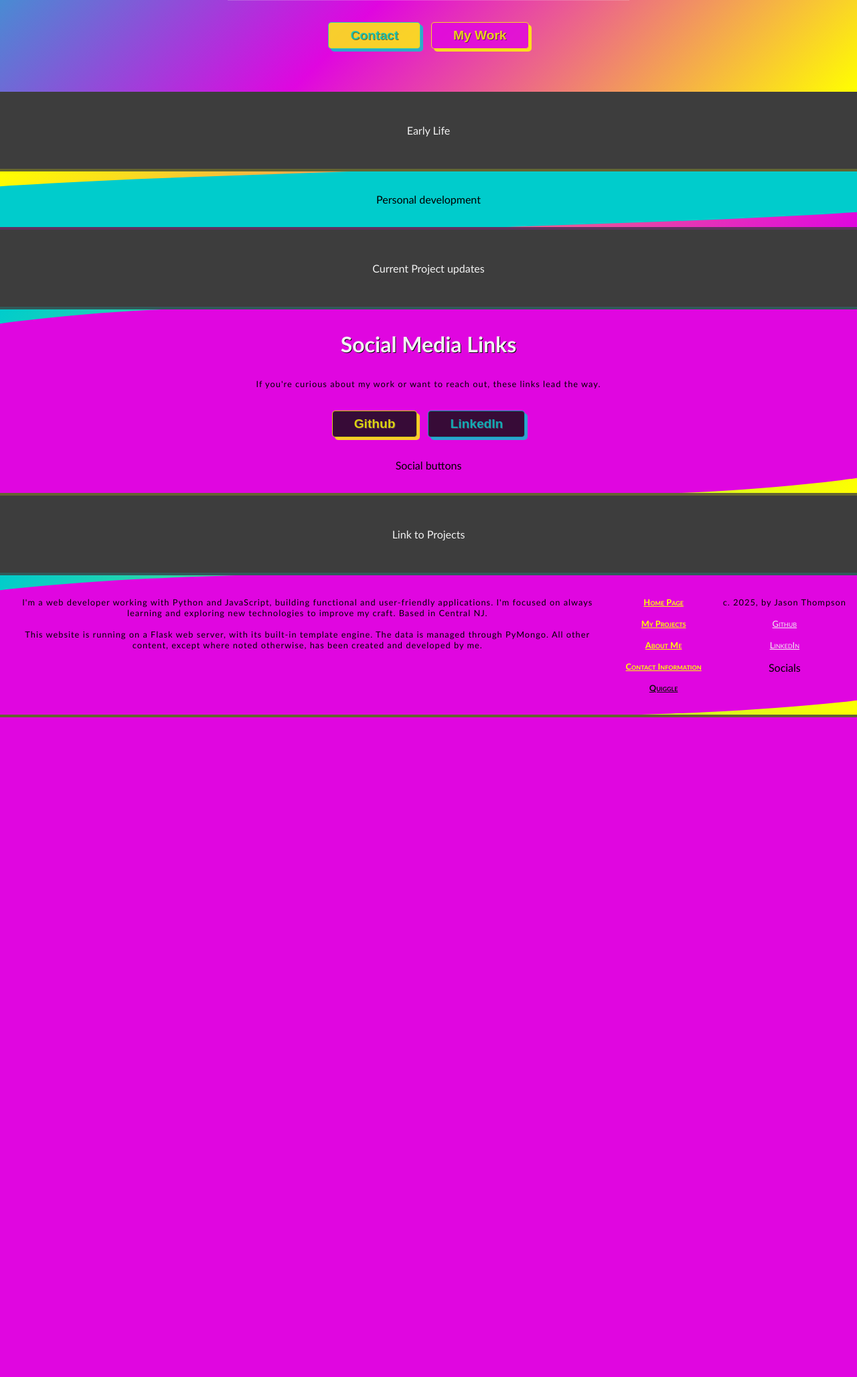
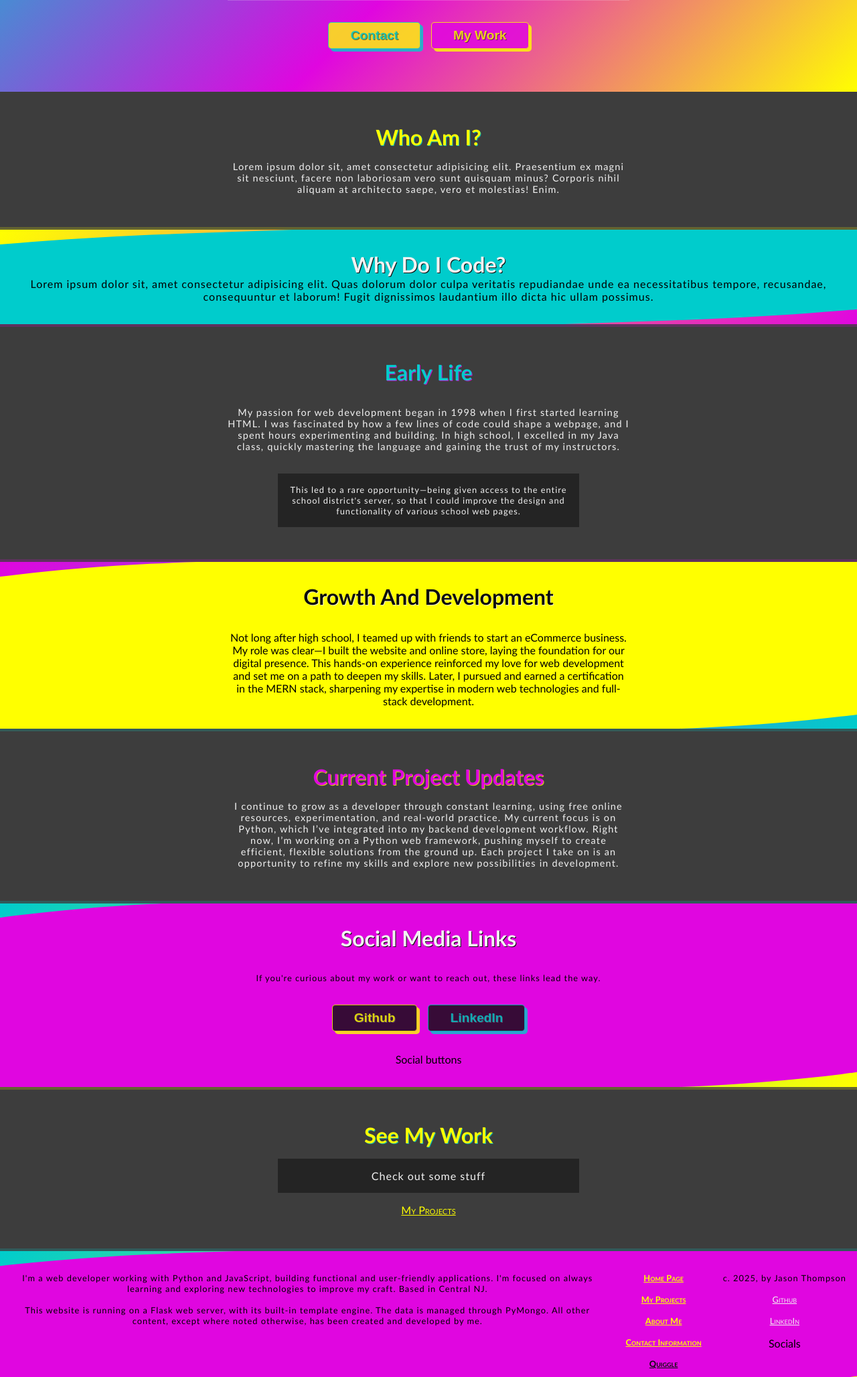
Before and after one commit to jake-the-cake/whoami, a Flask app: page /about in a window 1280 px wide. Shown: the part 356-2412 px from the top of the page at 67% size. Before the commit the page ends 1427 px from the top, so only its background shows below. Run offline with Flask 3, Linux system fonts and the light colour scheme; parts of the project's set-up code (start-up, migrations or seed data) failed here and were passed over.

Commit message:
enhance about section with personal narrative and add projects promo component

```diff
--- a/app/static/styles.css
+++ b/app/static/styles.css
@@ -290,6 +290,12 @@ footer {
 	margin: 3rem auto;
 }
 
+.space span {
+  text-align: center;
+  letter-spacing: 1.2px;
+  font-size: .9rem;
+}
+
 .space h3,
 .section-content h3 {
 	--font-color: var(--dark);
--- a/app/templates/about.html
+++ b/app/templates/about.html
@@ -18,18 +18,40 @@
 	</div>
 </div>
 <div class="space row-10 column acenter max-width">
-	Early Life
+  <h3 class="yellow">Who Am I?</h3>
+	<span>
+    Lorem ipsum dolor sit, amet consectetur adipisicing elit. Praesentium ex magni sit nesciunt, facere non laboriosam vero sunt quisquam minus? Corporis nihil aliquam at architecto saepe, vero et molestias! Enim.
+  </span>
 </div>
-<div class="section-teal" id="social-media">
+<div class="section-teal">
 	<div class="section-content">
-		Personal development
+    <h3 class="light">Why Do I Code?</h3>
+    <p>Lorem ipsum dolor sit, amet consectetur adipisicing elit. Quas dolorum dolor culpa veritatis repudiandae unde ea necessitatibus tempore, recusandae, consequuntur et laborum! Fugit dignissimos laudantium illo dicta hic ullam possimus.</p>
+	</div>
+</div>
+<div class="space row-20 column acenter max-width">
+  <h3 class="teal">Early Life</h3>
+	<span>
+    My passion for web development began in 1998 when I first started learning HTML. I was fascinated by how a few lines of code could shape a webpage, and I spent hours experimenting and building. In high school, I excelled in my Java class, quickly mastering the language and gaining the trust of my instructors.
+  </span>
+  <p class="small">
+    This led to a rare opportunity—being given access to the entire school district's server, so that I could improve the design and functionality of various school web pages.
+  </p>
+</div>
+<div class="section-yellow" id="social-media">
+	<div class="section-content row-20 column acenter max-width">
+		<h3>Growth And Development</h3>
+    <span>
+      Not long after high school, I teamed up with friends to start an eCommerce business. My role was clear—I built the website and online store, laying the foundation for our digital presence. This hands-on experience reinforced my love for web development and set me on a path to deepen my skills. Later, I pursued and earned a certification in the MERN stack, sharpening my expertise in modern web technologies and full-stack development.
+    </span>
 	</div>
 </div>
 <div class="space row-10 column acenter max-width">
-	Current Project updates
+  <h3 class="magenta">Current Project Updates</h3>
+  <span>
+    I continue to grow as a developer through constant learning, using free online resources, experimentation, and real-world practice. My current focus is on Python, which I’ve integrated into my backend development workflow. Right now, I’m working on a Python web framework, pushing myself to create efficient, flexible solutions from the ground up. Each project I take on is an opportunity to refine my skills and explore new possibilities in development.
+  </span>
 </div>
 {% include 'components/social-links.html' %}
-<div class="space row-10 column acenter max-width">
-	Link to Projects
-</div>
+{% include 'components/projects-promo.html' %}
 {% endblock %}
--- a/app/templates/components/about-preview.html
+++ b/app/templates/components/about-preview.html
@@ -1,7 +1,7 @@
 <div class="space column center max-width row-10">
 	<h3 class="magenta">Get To Know Me</h3>
 	<p>
-		Lorem ipsum dolor sit amet consectetur adipisicing elit. Nobis odit corrupti commodi omnis doloribus pariatur dolorum beatae natus illo, id reprehenderit repellat, amet, minima adipisci expedita ut blanditiis eum libero!
-	</p>
+    I discovered my passion for web development in 1998 when I first learned HTML and later helped improve my school district’s web pages. Over the years, I built an eCommerce site, earned a MERN stack certification, and kept honing my skills through hands-on projects. Now, I’m focused on continuous learning and developing my own Python web framework.
+  </p>
 	<a href="/about" class="link-magenta">Read More...</a>
 </div>
--- /dev/null
+++ b/app/templates/components/projects-promo.html
@@ -0,0 +1,5 @@
+<div class="space row-10 column acenter max-width">
+	<h3 class="yellow">See My Work</h3>
+  <p>Check out some stuff</p>
+  <a href="/projects" class="link-yellow">My Projects</a>
+</div>
--- a/app/templates/contact.html
+++ b/app/templates/contact.html
@@ -40,7 +40,5 @@
 		</div>
 	</div>
 </div>
-<div class="space row-10 column acenter max-width">
-	Link to Projects
-</div>
+{% include 'components/projects-promo.html' %}
 {% endblock %}
```
